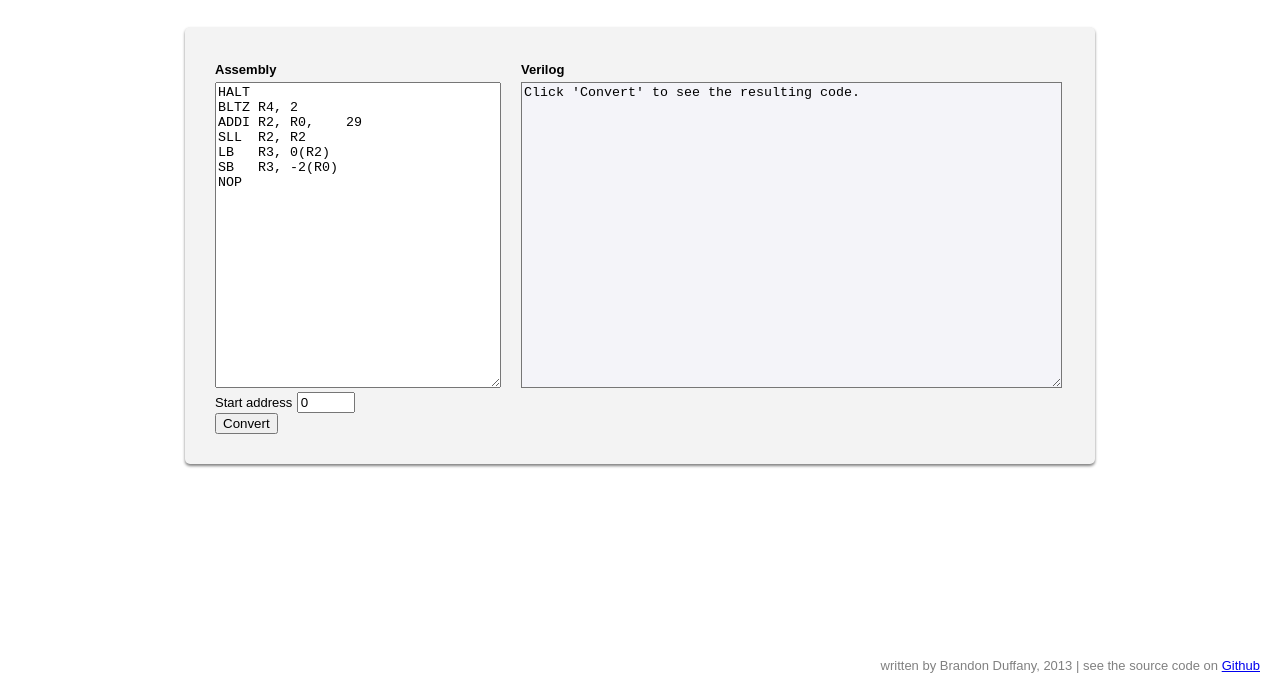
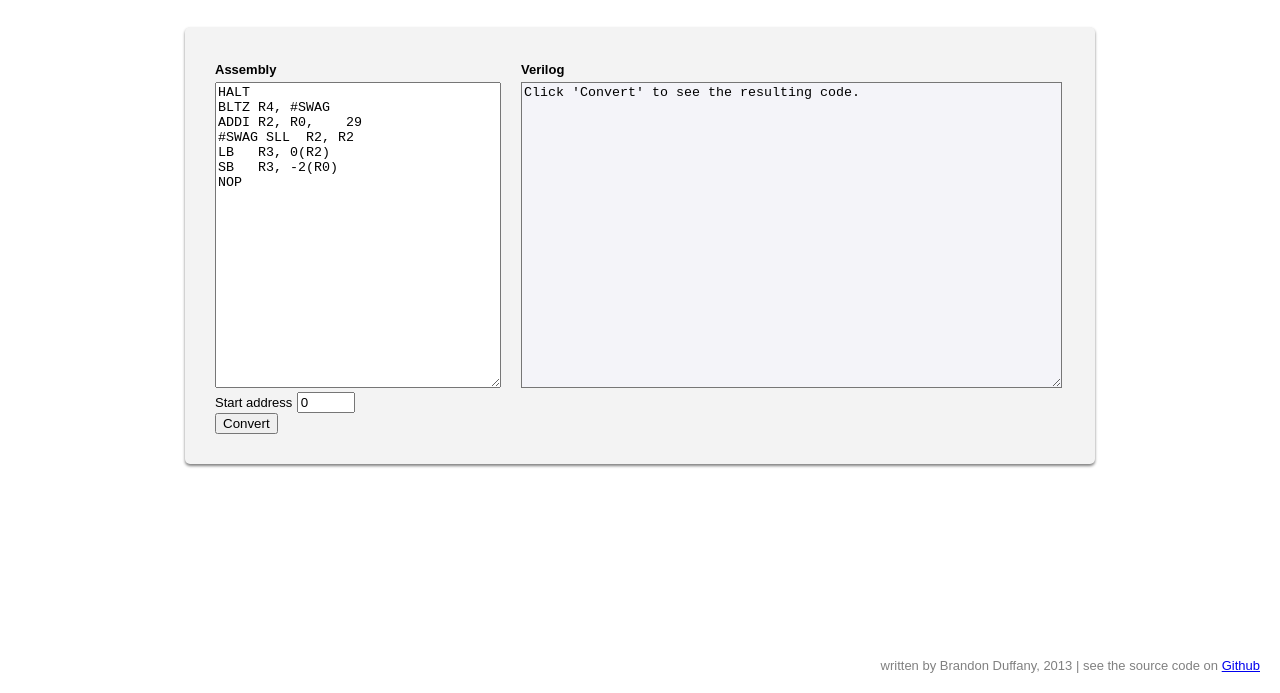
Before and after one commit to bduffany/ece2300-asm, a plain HTML site: page index.html in a window 1280 px wide. Shown: the part 107-800 px from the top of the page. Drawn offline with nearby package versions, Linux system fonts and the light colour scheme.

Commit message:
add label example

```diff
--- a/index.html
+++ b/index.html
@@ -19,9 +19,9 @@
   <div id="stage">
     <h3>Assembly</h3>
   <textarea id="instructions">HALT
-BLTZ R4, 2
+BLTZ R4, #SWAG
 ADDI R2, R0,    29
-SLL  R2, R2
+#SWAG SLL  R2, R2
 LB   R3, 0(R2)
 SB   R3, -2(R0)
 NOP</textarea><br />
```
